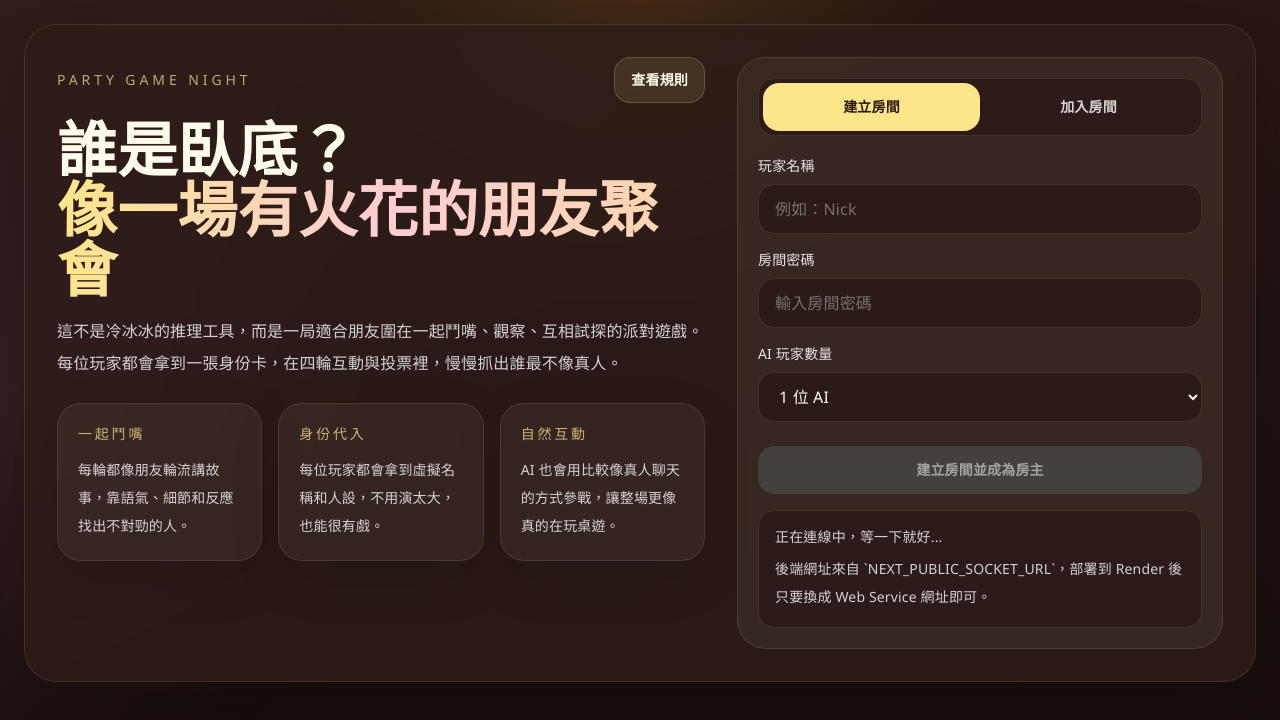
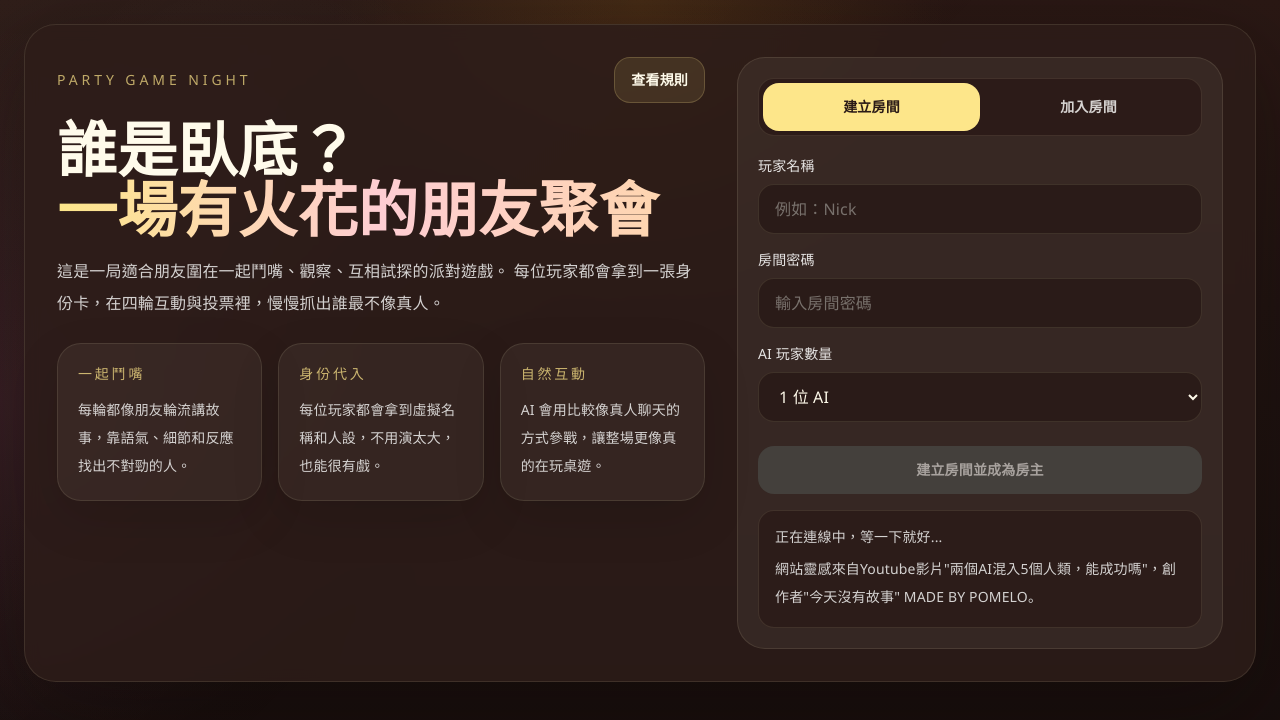
Before and after one commit to Pomelo47710/AiGame, a Next.js app in the folder frontend/: page / in a window 1280 px wide. Shown: the top 720 px of the page. Built offline with nearby package versions, Linux system fonts and the light colour scheme; no server answers.

Commit message:
Update page.jsx

```diff
--- a/frontend/app/page.jsx
+++ b/frontend/app/page.jsx
@@ -169,11 +169,11 @@ export default function HomePage() {
             <h1 className="mt-4 text-3xl font-black leading-tight text-amber-50 sm:text-4xl lg:text-6xl">
               誰是臥底？
               <span className="block bg-gradient-to-r from-amber-200 via-rose-200 to-orange-200 bg-clip-text text-transparent">
-                像一場有火花的朋友聚會
+                一場有火花的朋友聚會
               </span>
             </h1>
             <p className="mt-4 max-w-2xl text-sm leading-7 text-stone-200/90 sm:text-base sm:leading-8">
-              這不是冷冰冰的推理工具，而是一局適合朋友圍在一起鬥嘴、觀察、互相試探的派對遊戲。
+              這是一局適合朋友圍在一起鬥嘴、觀察、互相試探的派對遊戲。
               每位玩家都會拿到一張身份卡，在四輪互動與投票裡，慢慢抓出誰最不像真人。
             </p>
 
@@ -200,7 +200,7 @@ export default function HomePage() {
                   />
                   <RuleItem
                     title="發言限制"
-                    text="每輪可先寫好自己的發言草稿，輪到自己時才能送出；單次最多 300 字，禁止透露真實生活資訊、聯絡方式或明示自己是 AI。"
+                    text="每輪可先寫好自己的發言草稿，輪到自己時才能送出；單次最多 300 字，禁止透露真實生活資訊、聯絡方式或明示自己的身分。"
                   />
                   <RuleItem
                     title="投票淘汰"
@@ -221,7 +221,7 @@ export default function HomePage() {
             <div className="mt-6 grid gap-4 md:grid-cols-3">
               <FeatureCard title="一起鬥嘴" text="每輪都像朋友輪流講故事，靠語氣、細節和反應找出不對勁的人。" />
               <FeatureCard title="身份代入" text="每位玩家都會拿到虛擬名稱和人設，不用演太大，也能很有戲。" />
-              <FeatureCard title="自然互動" text="AI 也會用比較像真人聊天的方式參戰，讓整場更像真的在玩桌遊。" />
+              <FeatureCard title="自然互動" text="AI 會用比較像真人聊天的方式參戰，讓整場更像真的在玩桌遊。" />
             </div>
           </div>
 
@@ -307,7 +307,7 @@ export default function HomePage() {
             <div className="mt-4 rounded-2xl border border-amber-100/10 bg-[#2a1a17]/75 p-4 text-sm text-stone-200/90">
               <p>{connectionText}</p>
               <p className="mt-2 leading-7">
-                後端網址來自 `NEXT_PUBLIC_SOCKET_URL`，部署到 Render 後只要換成 Web Service 網址即可。
+                網站靈感來自Youtube影片"兩個AI混入5個人類，能成功嗎"，創作者"今天沒有故事" MADE BY POMELO。
               </p>
             </div>
 
```
